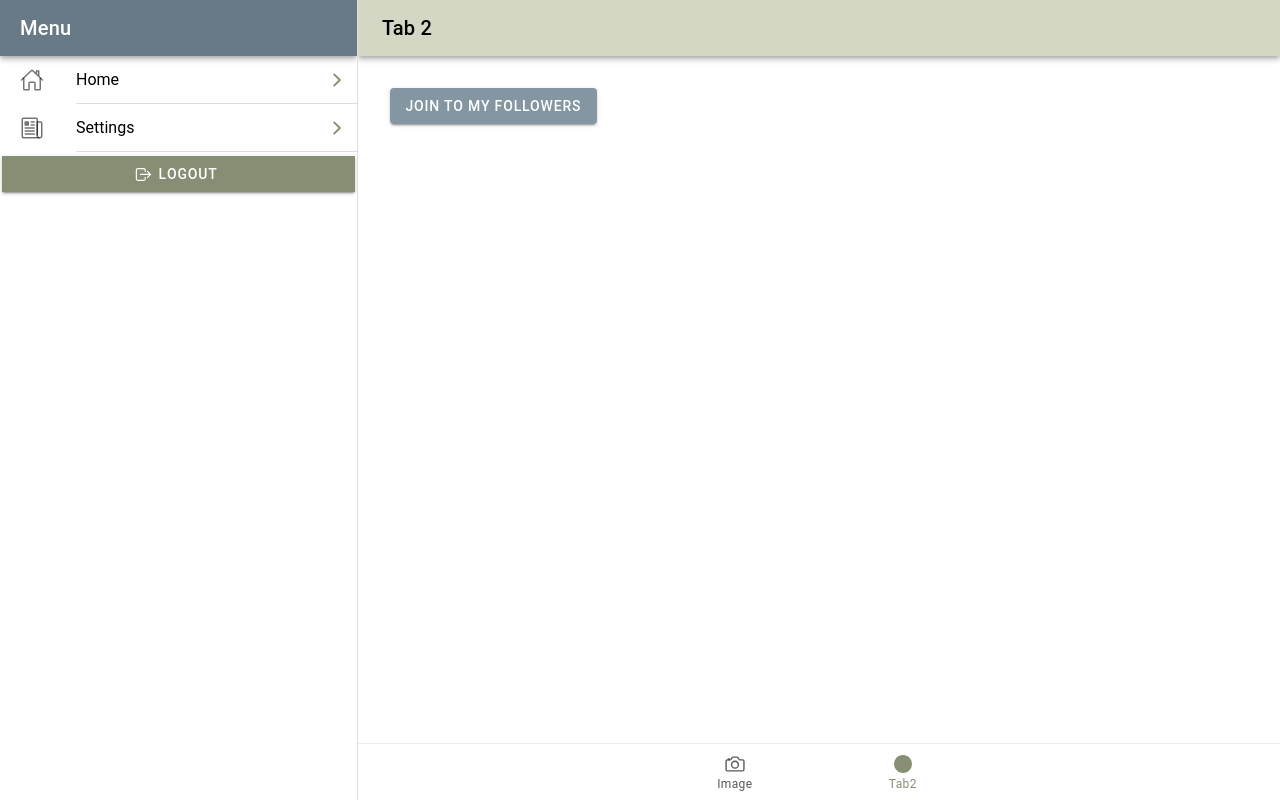
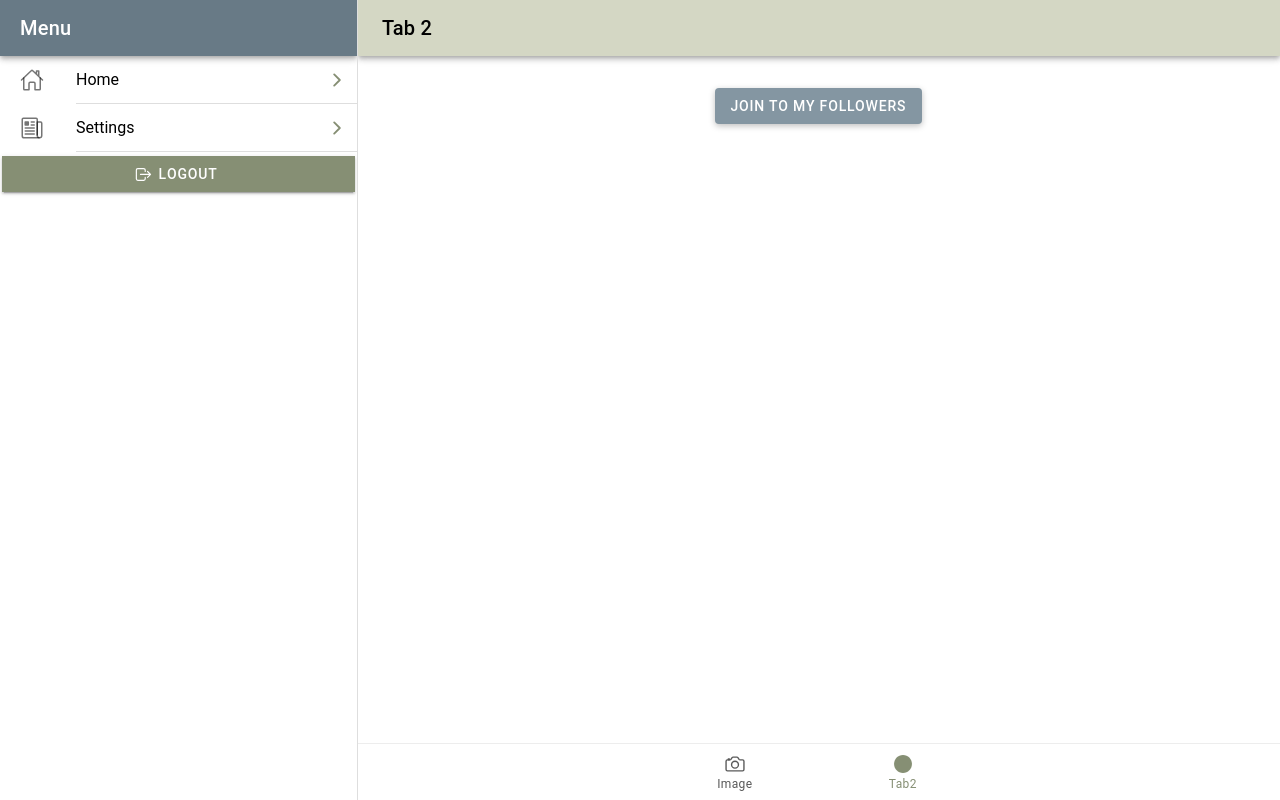
Before and after one commit to Iryna-Vyshniak/ioncap-starter-kit, a React (Vite) app: page /app/settings/tab2 in a window 1280 px wide. Built offline with nearby package versions, Linux system fonts and the light colour scheme.

Commit message:
style: Added custom styles

```diff
--- a/src/App.tsx
+++ b/src/App.tsx
@@ -31,6 +31,7 @@ import '@ionic/react/css/palettes/dark.system.css';
 
 /* Theme variables */
 import './theme/variables.css';
+import './theme/main.css';
 
 import Login from './pages/Login';
 import Register from './pages/Register';
@@ -43,9 +44,9 @@ const App: React.FC = () => (
     <IonReactRouter>
       <IonRouterOutlet>
         <Route exact path="/">
-          <Login/>
+          <Login />
         </Route>
-        <Route component={Register} path="/register" exact/>
+        <Route component={Register} path="/register" exact />
         <Route component={Menu} path="/app" />
       </IonRouterOutlet>
     </IonReactRouter>
--- /dev/null
+++ b/src/theme/main.css
@@ -0,0 +1,28 @@
+ion-datetime {
+  --background: #cce1e8d1;
+  --background-rgb: 216, 245, 254;
+
+  border-radius: 16px;
+  box-shadow: rgba(var(--ion-color-light-rgb), 0.3) 0px 10px 15px -3px;
+}
+
+.datetime-container {
+  display: flex;
+  align-items: center;
+  justify-content: center;
+}
+
+.button-container {
+  display: flex;
+  align-items: center;
+  justify-content: center;
+}
+
+.button-container ion-button {
+  --color: #fff;
+
+  --background-hover: #8496a2;
+  --box-shadow: 0 2px 6px 0 rgb(0, 0, 0, 0.25);
+
+  --background: #3f5076;
+}
```
